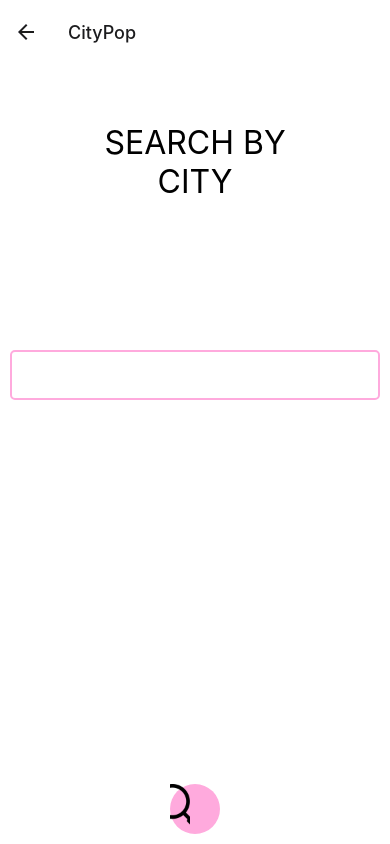
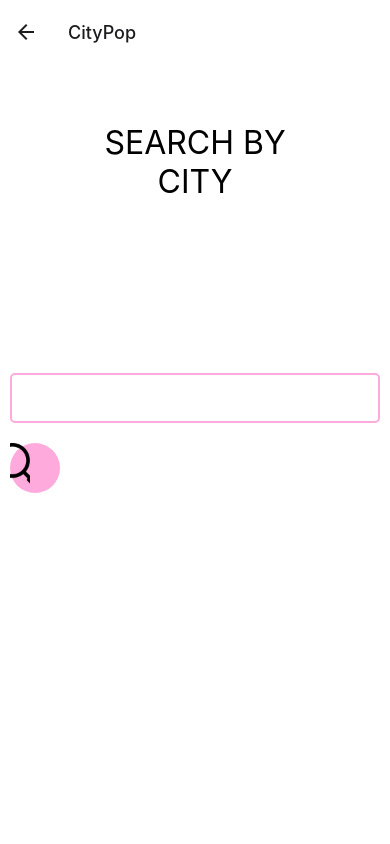
Before and after one commit to Casulu/CityPop, a React Native app: screen /CitySearch in a window 390 px wide. Built offline with nearby package versions, Linux system fonts and the light colour scheme.

Commit message:
Formattering

```diff
--- a/CitySearchScreen.tsx
+++ b/CitySearchScreen.tsx
@@ -12,11 +12,14 @@ const  CitySearchScreen = ({ navigation }) => {
         CITY
       </Text>
       <View style={{flex: 2, alignSelf: 'stretch'}}>
-      <TextInput style={styles.input}/>
+        <TextInput style={styles.input}/>
+        <TouchableOpacity style={styles.searchButton}>
+        <Image
+          source={require('./assets/magnifying-glass.png')}
+          style={{flex: 1, width: 20, height: 20}}
+        />
+      </TouchableOpacity>
       </View>
-      <TouchableOpacity style={styles.searchButton}>
-          <Image source={require('./assets/magnifying-glass.png')} style={{flex: 1, width: 20, height: 20}}/>
-        </TouchableOpacity>
       <StatusBar style="auto" />
     </View>
   );
@@ -47,6 +50,7 @@ const styles = StyleSheet.create({
     borderRadius: 5,
   },
   searchButton: {
+
     height: 50,
     width: 50,
     fontSize: 25,
```
